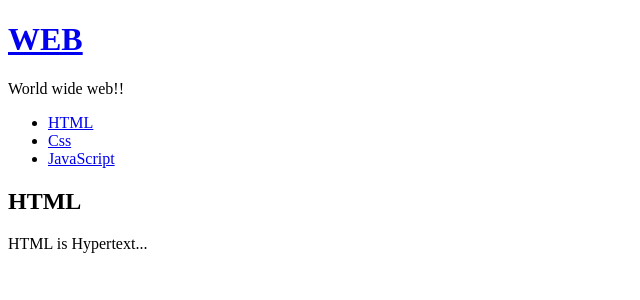
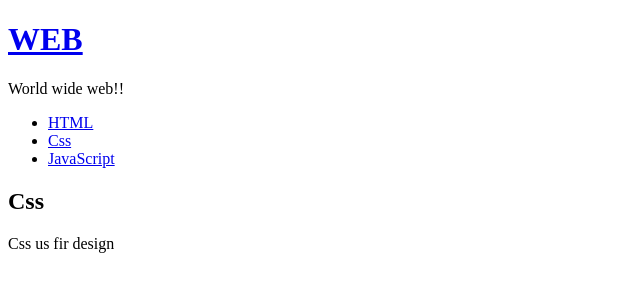
Before and after one commit to LEEKYOOBAEK/Class1_react, a React (Create React App) app: page / in a window 1280 px wide. Shown: the top 300 px of the page, without its empty margins (0-640 px from the left). Built offline with nearby package versions, Linux system fonts and the light colour scheme.

Commit message:
content 바꾸기

```diff
--- a/src/App.js
+++ b/src/App.js
@@ -14,6 +14,7 @@ class App extends Component {
     super(props);
     this.state = {
       mode:'read',
+      selected_content_id:2,
       subject:{title:'WEB', sub:'World wide web!!'},
       welcome:{title:'welcome', desc:'Hello, React!!'},
       contents:[
@@ -30,8 +31,17 @@ class App extends Component {
       _title = this.state.welcome.title;
       _desc = this.state.welcome.desc;
     } else if(this.state.mode === 'read'){
-      _title = this.state.contents[0].title;
-      _desc = this.state.contents[0].desc;
+      var i = 0;
+      while(i < this.state.contents.length){
+        var data = this.state.contents[i];
+        if(data.id === this.state.selected_content_id) {
+          _title = data.title;
+          _desc = data.desc;
+          break;
+        }
+        i = i+1;
+      }
+
 
     }
     return (
```
